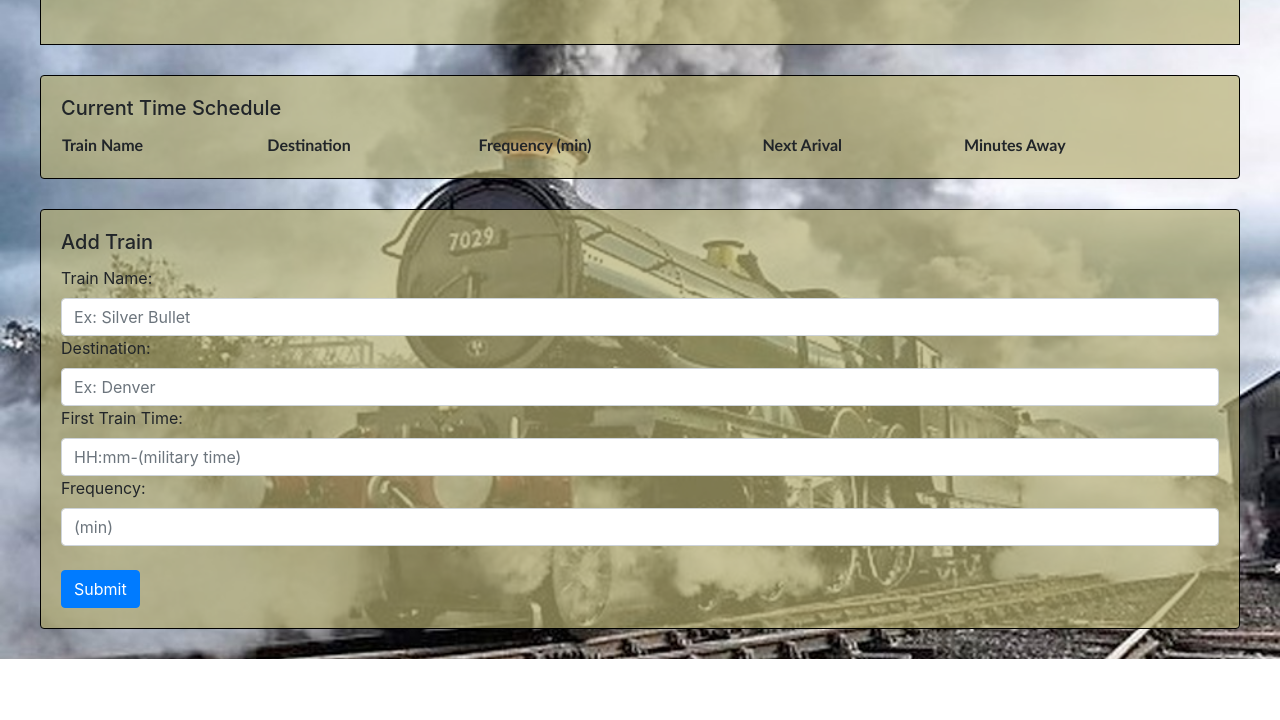
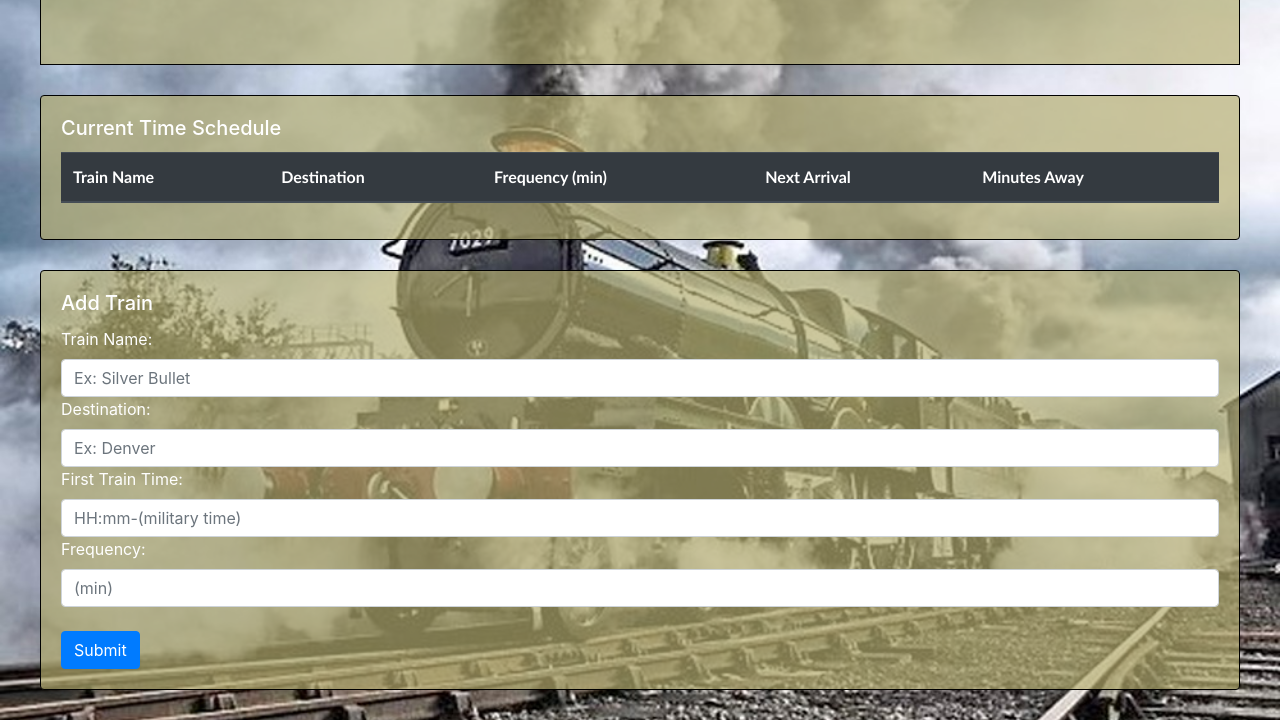
Before and after one commit to crashdean/Train-Scheduler, a plain HTML site: page trainScheduler.html in a window 1280 px wide. Shown: the part 197-917 px from the top of the page. Before the commit the page ends 856 px from the top, so only its background shows below. Drawn offline with nearby package versions, Linux system fonts and the light colour scheme; no server answers.

Commit message:
Update JS and html

```diff
--- a/assets/css/style.css
+++ b/assets/css/style.css
@@ -4,6 +4,7 @@ body {
     background-image: url(../images/steam.jpg);
     background-repeat: no-repeat;
     background-size: cover;
+    background-attachment: fixed;
 }
 
 .display-4 {
@@ -15,8 +16,14 @@ body {
     border-style: solid;
     border-color: black;
     border-width: 1px;
+    color:white;
     text-align: center;
-    margin: 0 40px 30px 40px;
+    text-shadow:
+		-1px -1px 0 #000,
+		1px -1px 0 #000,
+		-1px 1px 0 #000,
+		1px 1px 0 #000;
+    margin: 20px 40px 30px 40px;
 }
 
 .card {
@@ -25,10 +32,16 @@ body {
     border-style: solid;
     border-color: black;
     border-width: 1px;
+    color:white;
 }
+
+ /* .displayData {
+    color:white;
+} */
 
 .displayAlign {
     font-family: "Trebuchet MS", Arial, Helvetica, sans-serif;
     border-collapse: collapse;
     width: 100%;
+    color:white;
   }
--- a/trainScheduler.html
+++ b/trainScheduler.html
@@ -28,14 +28,18 @@
         <div class="card-body">
             <h5 class="card-title">Current Time Schedule</h5>
             <div class="displayField">
-                <table class=displayAlign>
-                    <tr>
-                        <th>Train Name</th>
-                        <th>Destination</th>
-                        <th>Frequency (min)</th>
-                        <th>Next Arival</th>
-                        <th>Minutes Away</th>
-                    </tr>
+                <table class="displayAlign table-striped table">
+                    <thead class="thead-dark">
+                        <tr class="displayData">
+                            <th>Train Name</th>
+                            <th>Destination</th>
+                            <th>Frequency (min)</th>
+                            <th>Next Arrival</th>
+                            <th>Minutes Away</th>
+                        </tr>
+                    </thead>
+                    <tbody>
+                    </tbody>
                 </table>
             </div>
         </div>
```
